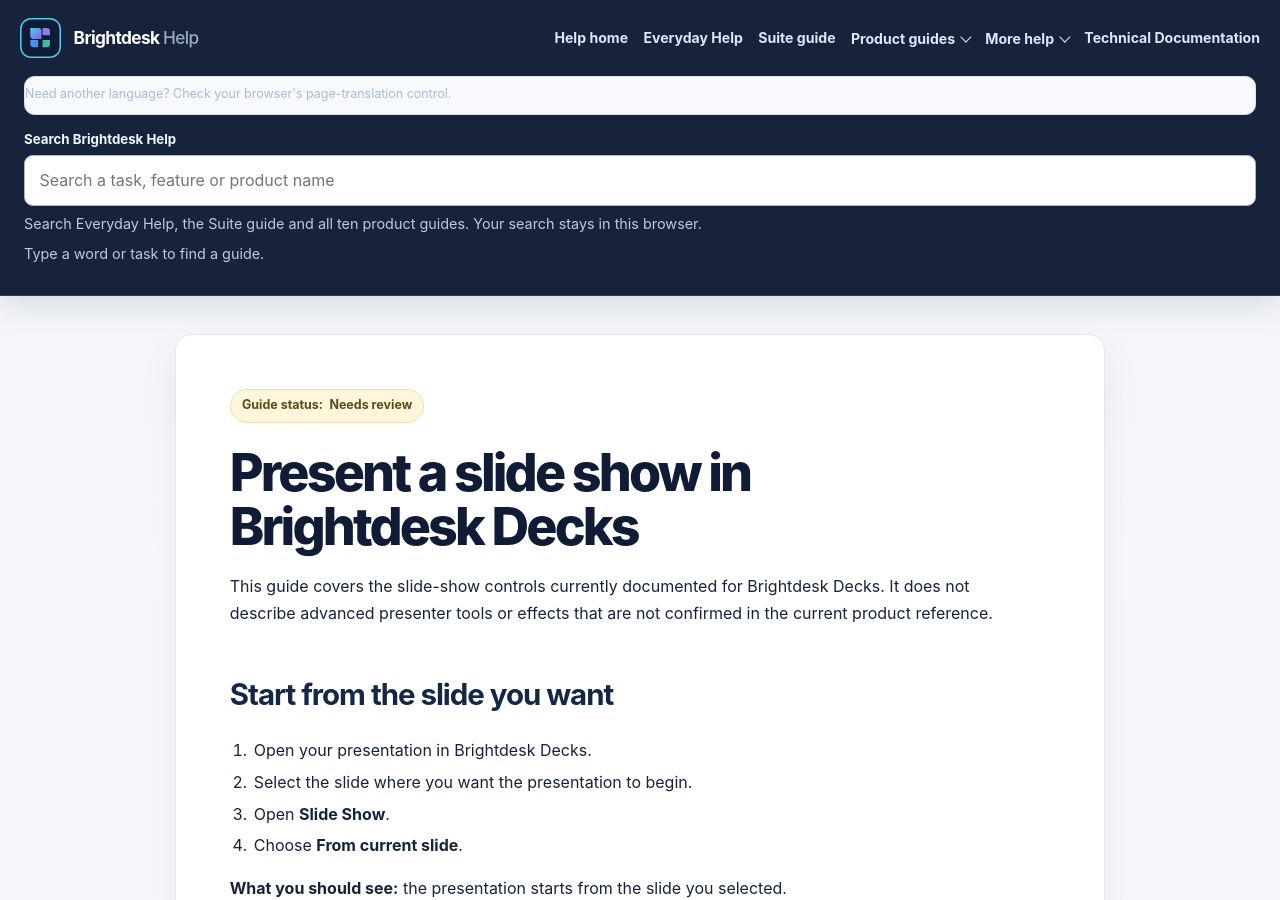
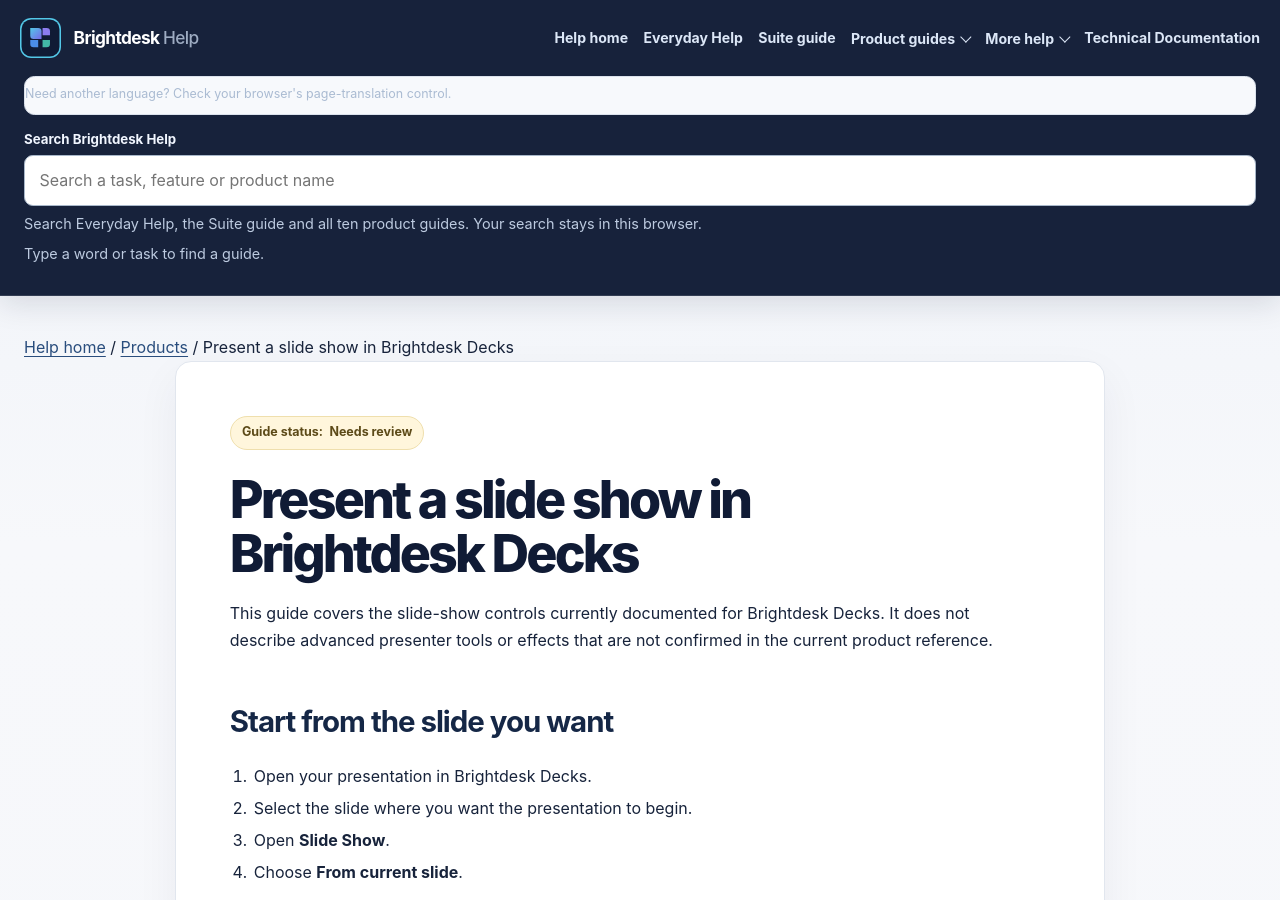
Before and after one commit to conz20/Brightdesk-Wiki, a Jekyll site: the page built from docs/products/decks-slide-shows.md, in a window 1280 px wide and 900 px high. Built offline with Jekyll 4.4.1, drawn with Linux system fonts in a browser that asks for light colours.

Commit message:
feat: add product-group navigation and guide breadcrumbs

```diff
--- a/docs/_layouts/default.html
+++ b/docs/_layouts/default.html
@@ -47,14 +47,17 @@
           <a href="{{ '/customer-start-here.html' | relative_url }}"{% if page.url == '/customer-start-here.html' %} aria-current="page"{% endif %}>Suite guide</a>
           <details class="product-menu" aria-label="Browse product guides">
             <summary>Product guides</summary>
-            <ul>
+            <ul class="product-menu-list">
+              <li class="product-menu-heading">Create and communicate</li>
               <li><a href="{{ '/products/pages.html' | relative_url }}"{% if page.url == '/products/pages.html' %} aria-current="page"{% endif %}>Pages</a></li>
-              <li><a href="{{ '/products/sheets.html' | relative_url }}"{% if page.url == '/products/sheets.html' %} aria-current="page"{% endif %}>Sheets</a></li>
               <li><a href="{{ '/products/decks.html' | relative_url }}"{% if page.url == '/products/decks.html' %} aria-current="page"{% endif %}>Decks</a></li>
               <li><a href="{{ '/products/notes.html' | relative_url }}"{% if page.url == '/products/notes.html' %} aria-current="page"{% endif %}>Notes</a></li>
+              <li class="product-menu-heading">Work with information</li>
+              <li><a href="{{ '/products/sheets.html' | relative_url }}"{% if page.url == '/products/sheets.html' %} aria-current="page"{% endif %}>Sheets</a></li>
               <li><a href="{{ '/products/database.html' | relative_url }}"{% if page.url == '/products/database.html' %} aria-current="page"{% endif %}>Database</a></li>
               <li><a href="{{ '/products/forms.html' | relative_url }}"{% if page.url == '/products/forms.html' %} aria-current="page"{% endif %}>Forms</a></li>
               <li><a href="{{ '/products/lists.html' | relative_url }}"{% if page.url == '/products/lists.html' %} aria-current="page"{% endif %}>Lists</a></li>
+              <li class="product-menu-heading">Plan and organise</li>
               <li><a href="{{ '/products/planner.html' | relative_url }}"{% if page.url == '/products/planner.html' %} aria-current="page"{% endif %}>Planner</a></li>
               <li><a href="{{ '/products/to-do.html' | relative_url }}"{% if page.url == '/products/to-do.html' %} aria-current="page"{% endif %}>To Do</a></li>
               <li><a href="{{ '/products/workspace.html' | relative_url }}"{% if page.url == '/products/workspace.html' %} aria-current="page"{% endif %}>Workspace</a></li>
@@ -98,6 +101,23 @@
     </nav>
     {% assign portal_page_paths = "/index.html|/everyday/index.html" | split: "|" %}
     <main id="main" class="main-content{% if page.url == '/index.html' %} main-content-home{% endif %}">
+      {% unless page.url == '/index.html' %}
+      <nav class="page-breadcrumb" aria-label="Breadcrumb">
+        <a href="{{ '/index.html' | relative_url }}">Help home</a>
+        <span aria-hidden="true">/</span>
+        {% if page.url contains '/products/' %}
+          <a href="{{ '/index.html#directory-title' | relative_url }}">Products</a>
+        {% elsif page.url contains '/everyday/' %}
+          <a href="{{ '/everyday/index.html' | relative_url }}">Everyday Help</a>
+        {% elsif page.url contains '/technical/' %}
+          <a href="{{ '/technical/index.html' | relative_url }}">Technical Documentation</a>
+        {% else %}
+          <a href="{{ '/customer-start-here.html' | relative_url }}">Suite guide</a>
+        {% endif %}
+        <span aria-hidden="true">/</span>
+        <span aria-current="page">{{ page.title | default: "Guide" | escape }}</span>
+      </nav>
+      {% endunless %}
       {% if portal_page_paths contains page.url %}
       <div class="content-card{% if page.url == '/index.html' %} content-card-home{% endif %}">
       {% else %}
```
